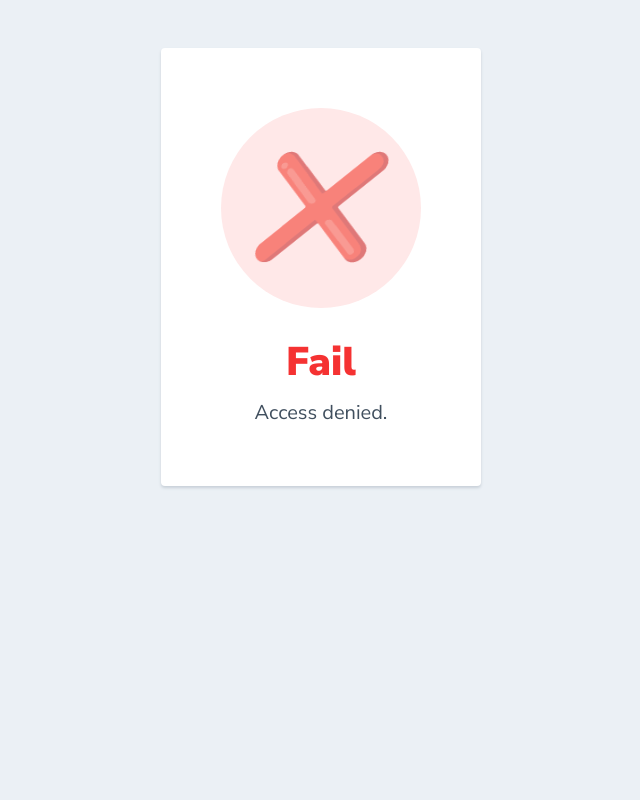
After one commit to vaishnav67/WebSecurity, a PHP site: page /fail.html in a window 1280 px wide. The commit adds this page. Shown: the whole page, without its empty margins (319-959 px from the left). Run offline with PHP 8.4, Linux system fonts and the light colour scheme.

Commit message:
2FA Implemented

```diff
--- /dev/null
+++ b/composer.json
@@ -0,0 +1,5 @@
+{
+    "require": {
+        "robthree/twofactorauth": "^1.8"
+    }
+}
--- /dev/null
+++ b/fail.html
@@ -0,0 +1,49 @@
+<html>
+  <head>
+    <link href="https://fonts.googleapis.com/css?family=Nunito+Sans:400,400i,700,900&display=swap" rel="stylesheet">
+    <meta charset="utf-8">
+  </head>
+    <style>
+      body {
+        text-align: center;
+        padding: 40px 0;
+        background: #EBF0F5;
+      }
+        h1 {
+          color: #f53232;
+          font-family: "Nunito Sans", "Helvetica Neue", sans-serif;
+          font-weight: 900;
+          font-size: 40px;
+          margin-bottom: 10px;
+        }
+        p {
+          color: #404F5E;
+          font-family: "Nunito Sans", "Helvetica Neue", sans-serif;
+          font-size:20px;
+          margin: 0;
+        }
+      i {
+        color: #fa03039c;
+        font-size: 100px;
+        line-height: 200px;
+        margin-left:-15px;
+      }
+      .card {
+        background: white;
+        padding: 60px;
+        border-radius: 4px;
+        box-shadow: 0 2px 3px #C8D0D8;
+        display: inline-block;
+        margin: 0 auto;
+      }
+    </style>
+    <body>
+      <div class="card">
+      <div style="border-radius:200px; height:200px; width:200px; background: #ffe8e8; margin:0 auto;">
+        <i class="checkmark">❌</i>
+      </div>
+        <h1>Fail</h1>
+        <p>Access denied.</p>
+      </div>
+    </body>
+</html>
--- a/login.php
+++ b/login.php
@@ -1,4 +1,5 @@
 <?php
+session_start();
 if(isset($_POST["username"]) && isset ($_POST["password"]) ){
 $username = $_POST["username"];
 $password = $_POST["password"];
@@ -16,8 +17,8 @@ $total = $q-> rowCount();
 
 if ($total)
 {
-    $_SESSION['user'] = true;
-	header("Location: ./authentication.php");
+    $_SESSION['user'] = $_POST["username"];
+	header("Location: ./2fa_check.php");
 }
 else
 {
```
Also changed, not shown: 2fa_check.html (added, +15 -0 lines), 2fa_check.php (added, +17 -0 lines), 2fa_create.php (added, +43 -0 lines), login.html (+4 -3 lines), success.html (added, +56 -0 lines), 1 other file.
